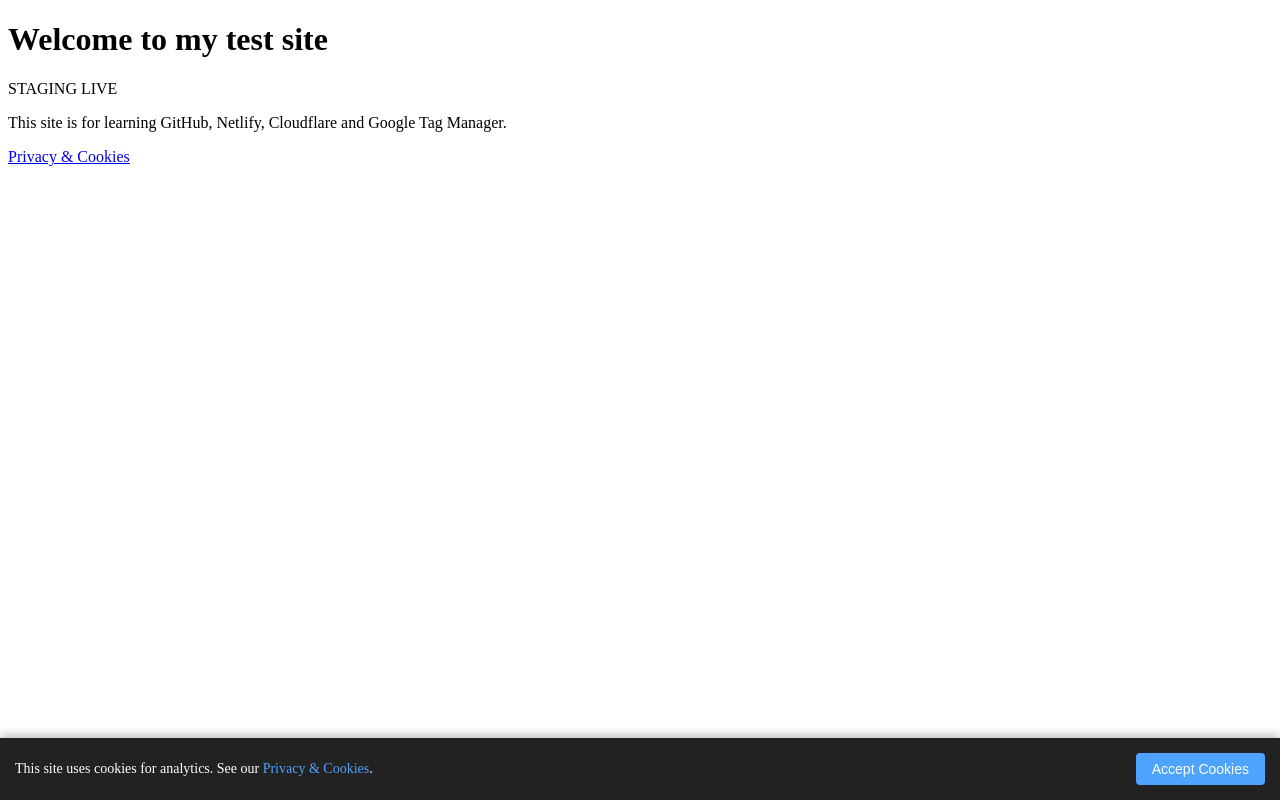
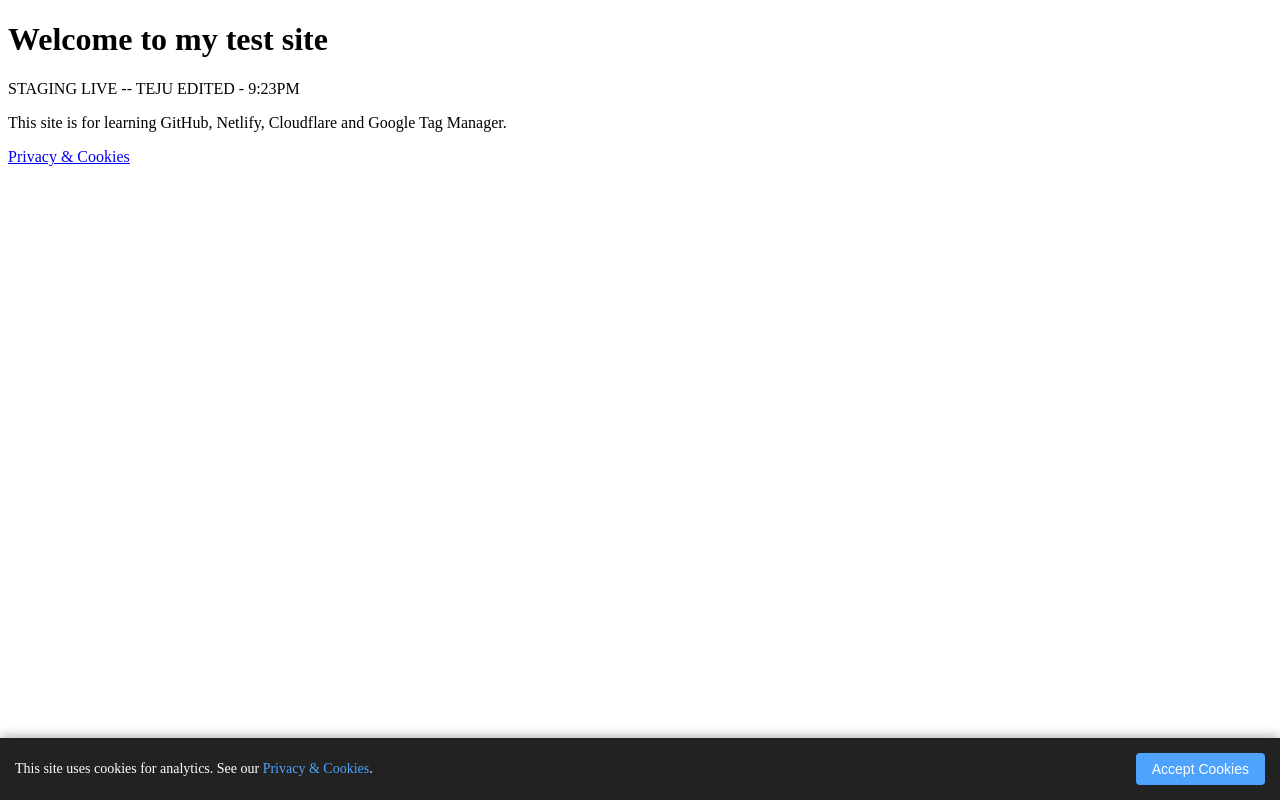
Before and after one commit to nh5dsr/my-test-site, a plain HTML site: page index.html in a window 1280 px wide. Drawn offline with Linux system fonts and the light colour scheme.

Commit message:
Update staging message with edit details

```diff
--- a/index.html
+++ b/index.html
@@ -21,7 +21,7 @@
 </head>
 <body>
   <h1>Welcome to my test site</h1>
-  <p>STAGING LIVE</p>
+  <p>STAGING LIVE -- TEJU EDITED - 9:23PM</p>
   <p>This site is for learning GitHub, Netlify, Cloudflare and Google Tag Manager.</p>
   <p><a href="privacy.html">Privacy & Cookies</a></p>
   <!-- Google Tag Manager (noscript) -->
```
